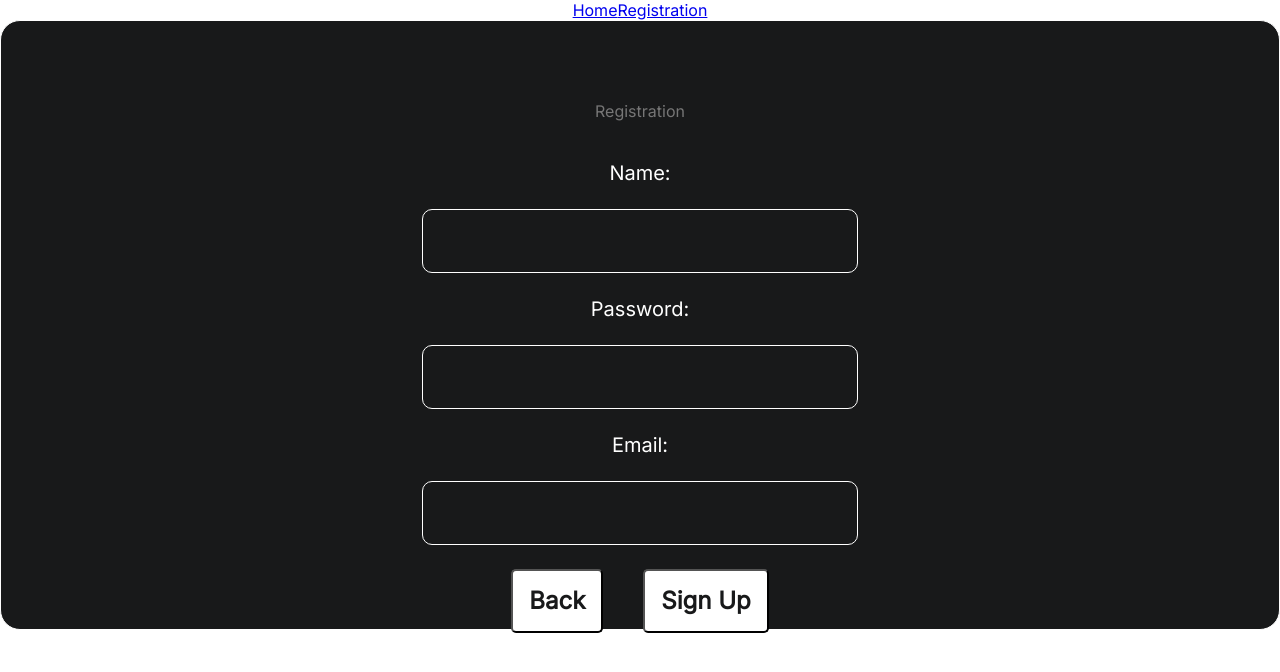
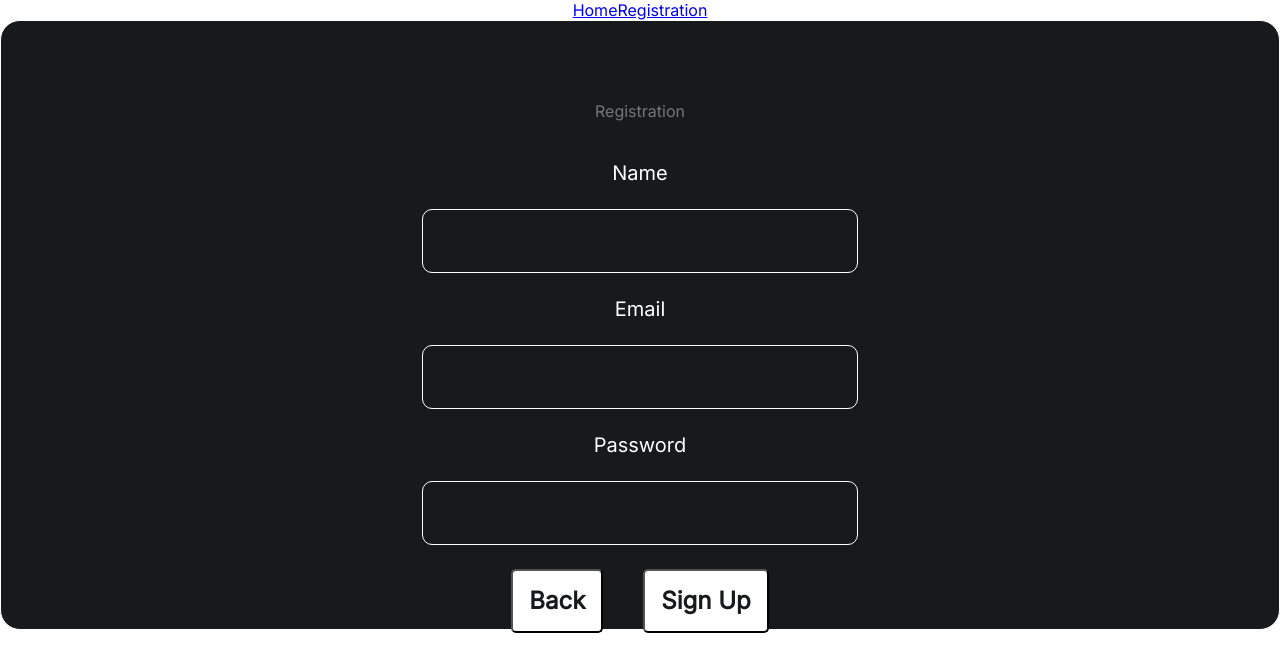
Before and after one commit to anastasia-sl/FE-first-app, a React (Create React App) app: page /registration in a window 1280 px wide. Shown: the top 672 px of the page. Built offline with nearby package versions, Linux system fonts and the light colour scheme.

Commit message:
Registration form, request to the server

```diff
--- a/package.json
+++ b/package.json
@@ -6,6 +6,7 @@
     "@testing-library/jest-dom": "^5.17.0",
     "@testing-library/react": "^13.4.0",
     "@testing-library/user-event": "^13.5.0",
+    "axios": "^1.5.1",
     "classnames": "^2.3.2",
     "prop-types": "^15.8.1",
     "react": "^18.2.0",
--- a/src/molecules/RegistrationForm/index.js
+++ b/src/molecules/RegistrationForm/index.js
@@ -4,53 +4,95 @@ import './style.scss';
 import Typography from "../../atoms/Typography";
 import Button from "../../atoms/Button";
 import {Link} from "react-router-dom";
+import axios from 'axios';
 
-function RegistrationForm (props){
-    const [value, setValue] = useState();
-    const {username, email, password} = props;
+function RegistrationForm() {
+    const [formData, setFormData] = useState({
+        name: '',
+        email: '',
+        password: '',
+    });
+
+    const [response, setResponse] = useState(null);
+    const [error, setError] = useState(null);
+
+    const handleChange = (event) => {
+        const { name, value } = event.target;
+        setFormData({
+            ...formData,
+            [name]: value,
+        });
+    }
+
+    const handleSubmit = (event) => {
+        event.preventDefault();
+
+        axios.post('/api/v1/auth/register', formData)
+            .then((response) => {
+                setResponse({
+                    username: response.data.username,
+                    jwtToken: response.data.jwtToken,
+                });
+                setError(null);
+                console.log("Response from the server:");
+                console.log("String username:", response.data.username);
+                console.log("String jwtToken(to be changed in upcoming tickets):", response.data.jwtToken);
+                console.log(formData);
+            })
+            .catch((error) => {
+                setResponse(null);
+                setError(error.message);
+            });
+
+        // axios.post('/api/v1/auth/register', formData)
+        //     .then((response) => {
+        //         setResponse(response.data);
+        //         setError(null);
+        //         console.log(formData)
+        //     })
+        //     .catch((error) => {
+        //         setResponse(null);
+        //         setError(error.message);
+        //     });
+    }
 
     return (
-        <div className='Form'>
-            <div className='FormDiv'>
+        <div>
+            <form className='FormBlock' onSubmit={handleSubmit}>
                 <Typography fontWeight='body3' fontSize='title2'>Registration</Typography>
-                <label style={{ color: 'white', fontSize: '20px', fontWeight: '400'}}>Name:</label>
+                    <label style={{ color: 'white', fontSize: '20px', fontWeight: '400'}}>Name</label>
                     <input
-                    value={username}
+                        type="text"
                         name="name"
-                    type="text"
-                    onChange={(e) => {setValue(e.target.value)}}
+                        value={formData.name}
+                        onChange={handleChange}
                     />
-                <label style={{ color: 'white', fontSize: '20px', fontWeight: '400'}}>Password:</label>
+                    <label style={{ color: 'white', fontSize: '20px', fontWeight: '400'}}>Email</label>
                     <input
-                    value={password}
+                        type="email"
+                        name="email"
+                        value={formData.email}
+                        onChange={handleChange}
+                    />
+                    <label style={{ color: 'white', fontSize: '20px', fontWeight: '400'}}>Password</label>
+                    <input
+                        type="password"
                         name="password"
-                    type="text"
-                    onChange={(e) => {setValue(e.target.value)}}
+                        value={formData.password}
+                        onChange={handleChange}
                     />
-                <label style={{ color: 'white', fontSize: '20px', fontWeight: '400'}}>Email:</label>
-                <input
-                    value={email}
-                    name="email"
-                    type="text"
-                    onChange={(e) => {setValue(e.target.value)}}
-                />
+                {/*<button type="submit">Зарегистрироваться</button>*/}
                 <div className="RegButtonDiv">
                      <Link to="/home" className="GoBackLink">
                          <Button title='Back' size='big' borderRadius='small' />
                     </Link>
-                    <Button title='Sign up' size='big' borderRadius='small' />
+                    <Button onSubmit={handleSubmit} title='Sign up' size='big' borderRadius='small' />
                 </div>
+            </form>
+            {response && <div>Регистрация успешна: {response}</div>}
+            {error && <div>Ошибка: {error}</div>}
         </div>
-        </div>
-    )
+    );
 }
 
-RegistrationForm.propTypes = {
-
-}
-RegistrationForm.defaultProps = {
-
-}
-
-
 export default RegistrationForm;
--- a/src/molecules/RegistrationForm/style.scss
+++ b/src/molecules/RegistrationForm/style.scss
@@ -1,5 +1,5 @@
 @import '../../colors';
-.FormDiv{
+.FormBlock{
   display:flex;
   flex-direction: column;
   justify-content: space-evenly;
```
Also changed, not shown: src/service/index.js (added, +18 -0 lines), 1 other file (tests, documents, lock files or other folders). Lines whose indentation alone changed are shown as unchanged.
